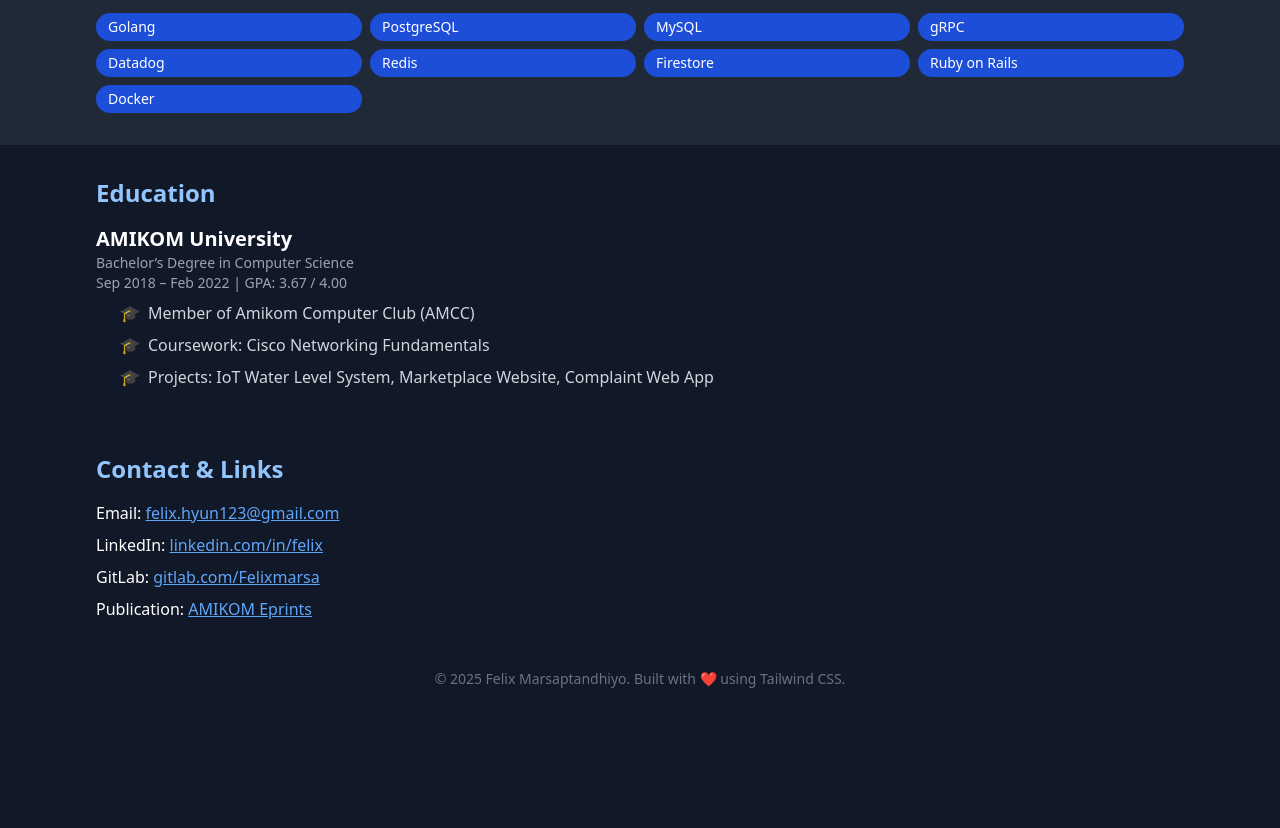
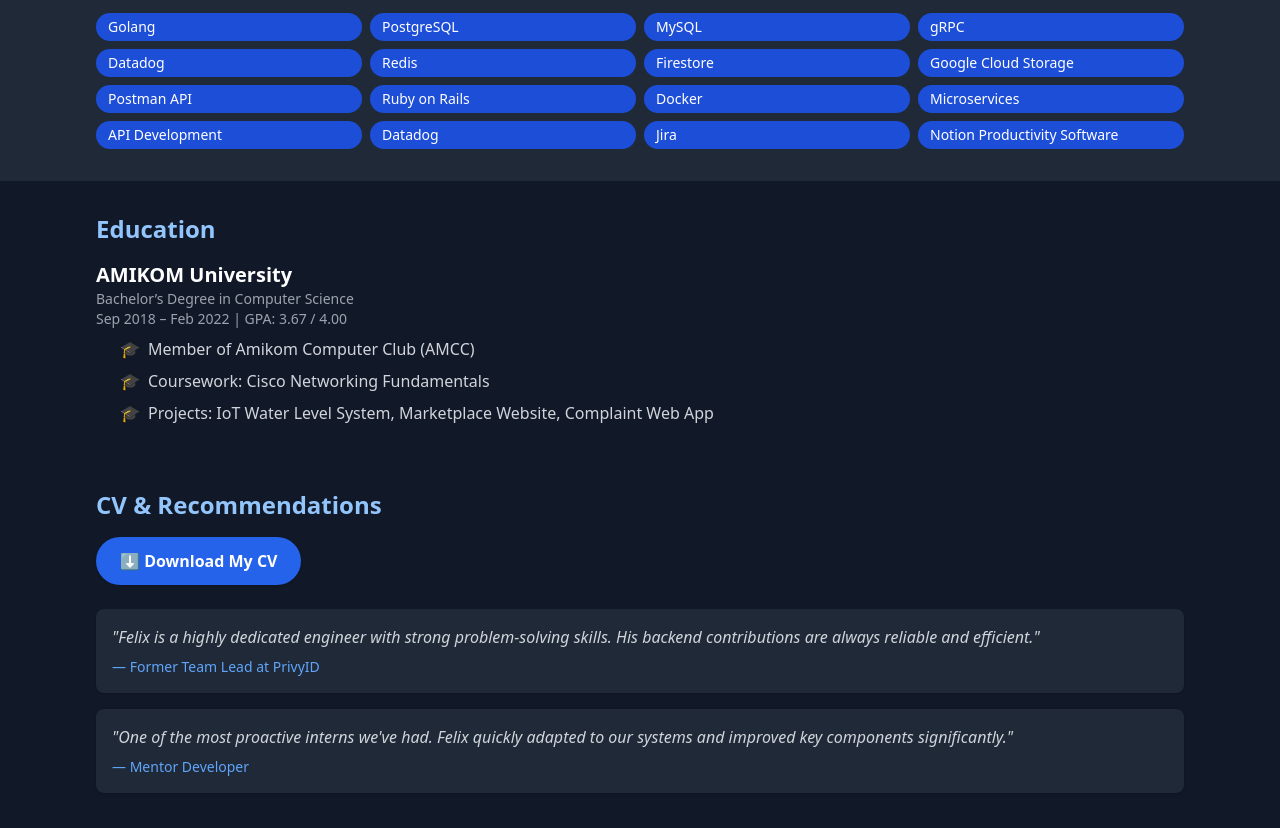
Before and after one commit to Felixmarsa/personal-website, a plain HTML site: page index.html in a window 1280 px wide. Shown: the part 1271-2099 px from the top of the page. Before the commit the page ends 1976 px from the top, so only its background shows below. Drawn offline with nearby package versions, Linux system fonts and the light colour scheme.

Commit message:
add cv download

```diff
--- a/index.html
+++ b/index.html
@@ -106,8 +106,15 @@
       <span class="bg-blue-700 rounded-full px-3 py-1 text-sm">Datadog</span>
       <span class="bg-blue-700 rounded-full px-3 py-1 text-sm">Redis</span>
       <span class="bg-blue-700 rounded-full px-3 py-1 text-sm">Firestore</span>
+      <span class="bg-blue-700 rounded-full px-3 py-1 text-sm">Google Cloud Storage</span>
+      <span class="bg-blue-700 rounded-full px-3 py-1 text-sm">Postman API</span>
       <span class="bg-blue-700 rounded-full px-3 py-1 text-sm">Ruby on Rails</span>
       <span class="bg-blue-700 rounded-full px-3 py-1 text-sm">Docker</span>
+      <span class="bg-blue-700 rounded-full px-3 py-1 text-sm">Microservices</span>
+      <span class="bg-blue-700 rounded-full px-3 py-1 text-sm">API Development</span>
+      <span class="bg-blue-700 rounded-full px-3 py-1 text-sm">Datadog</span>
+      <span class="bg-blue-700 rounded-full px-3 py-1 text-sm">Jira</span>
+      <span class="bg-blue-700 rounded-full px-3 py-1 text-sm">Notion Productivity Software</span>
     </div>
   </section>
 
@@ -125,6 +132,24 @@
         <li class="flex items-start gap-2"><span class="text-green-400">🎓</span> <span>Projects: IoT Water Level System, Marketplace Website, Complaint Web App</span></li>
       </ul>
     </div>
+  </div>
+</section>
+
+<!-- CV Download & Testimonials -->
+<section class="px-6 md:px-12 lg:px-24 py-8" data-aos="fade-up">
+  <h2 class="text-2xl font-semibold mb-4 text-blue-300">CV & Recommendations</h2>
+  <div class="mb-6">
+    <a href="assets/CV-Felix.pdf" download class="inline-block bg-blue-600 hover:bg-blue-700 text-white font-semibold px-6 py-3 rounded-full shadow transition">⬇️ Download My CV</a>
+  </div>
+  <div class="space-y-4">
+    <blockquote class="bg-gray-800 p-4 rounded-lg shadow">
+      <p class="italic text-gray-300">"Felix is a highly dedicated engineer with strong problem-solving skills. His backend contributions are always reliable and efficient."</p>
+      <p class="text-sm text-blue-400 mt-2">— Former Team Lead at PrivyID</p>
+    </blockquote>
+    <blockquote class="bg-gray-800 p-4 rounded-lg shadow">
+      <p class="italic text-gray-300">"One of the most proactive interns we've had. Felix quickly adapted to our systems and improved key components significantly."</p>
+      <p class="text-sm text-blue-400 mt-2">— Mentor Developer</p>
+    </blockquote>
   </div>
 </section>
 
```
Also changed, not shown: 2 other files.
